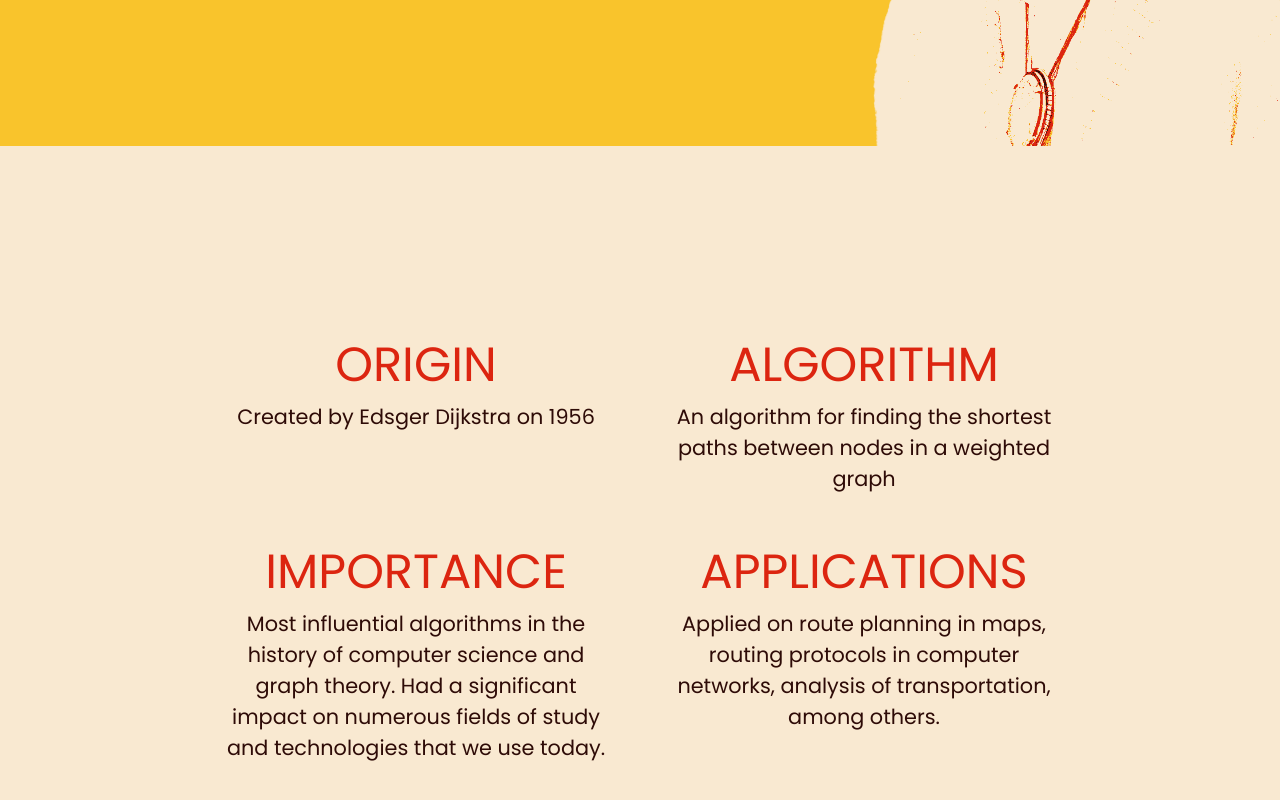
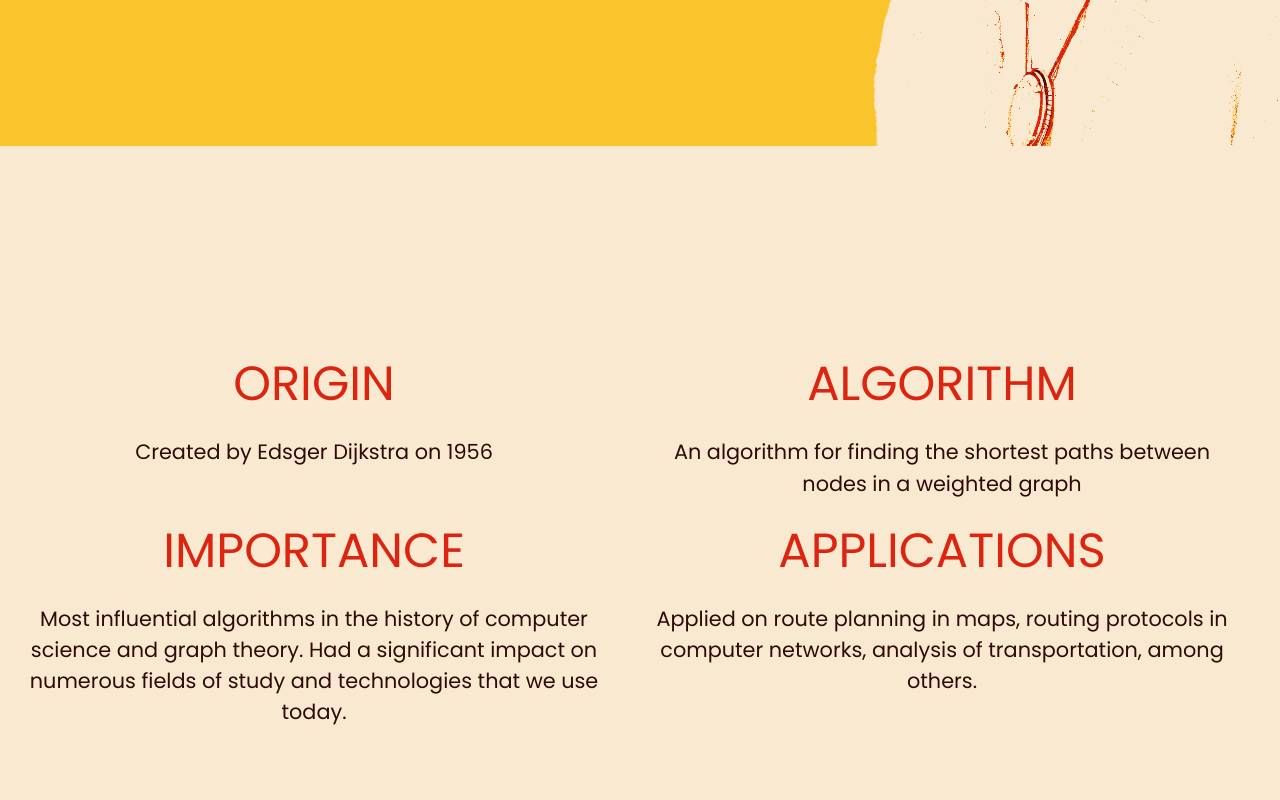
Before and after one commit to Edurz135/no-dijkstra, a React (Create React App) app: page / in a window 1280 px wide. Shown: the part 654-1454 px from the top of the page. Built offline with nearby package versions, Linux system fonts and the light colour scheme; a web font is replaced by a local one.

Commit message:
bootstrap added

```diff
--- a/package.json
+++ b/package.json
@@ -6,6 +6,7 @@
     "@testing-library/jest-dom": "^5.16.5",
     "@testing-library/react": "^13.4.0",
     "@testing-library/user-event": "^13.5.0",
+    "bootstrap": "^5.3.1",
     "firebase": "^9.22.1",
     "i18next": "^23.2.3",
     "node-dijkstra": "^2.5.0",
--- a/public/index.html
+++ b/public/index.html
@@ -22,6 +22,17 @@
       href="https://fonts.googleapis.com/css2?family=Racing+Sans+One&display=swap"
       rel="stylesheet"
     />
+    <link
+      href="https://cdn.jsdelivr.net/npm/bootstrap@5.0.2/dist/css/bootstrap.min.css"
+      rel="stylesheet"
+      integrity="sha384-EVSTQN3/azprG1Anm3QDgpJLIm9Nao0Yz1ztcQTwFspd3yD65VohhpuuCOmLASjC"
+      crossorigin="anonymous"
+    />
+    <script
+      src="https://cdn.jsdelivr.net/npm/bootstrap@5.0.2/dist/js/bootstrap.bundle.min.js"
+      integrity="sha384-MrcW6ZMFYlzcLA8Nl+NtUVF0sA7MsXsP1UyJoMp4YLEuNSfAP+JcXn/tWtIaxVXM"
+      crossorigin="anonymous"
+    ></script>
     <link rel="apple-touch-icon" href="%PUBLIC_URL%/logo512.png" />
     <!--
       manifest.json provides metadata used when your web app is installed on a
--- a/src/App.css
+++ b/src/App.css
@@ -3,7 +3,6 @@
   padding: 0;
   top: 0;
   left: 0;
-  box-sizing: content-box;
   font-family: Bayon, Poppins;
 }
 
@@ -128,41 +127,33 @@
   flex-direction: column;
 }
 
-.description-sec .col {
+/* .description-sec .cola {
   display: flex;
   flex-direction: column;
   width: 100%;
   min-height: 100vh;
   justify-content: center;
   align-items: start;
+} */
+
+.description-sec > .row {
+  min-height: 100vh;
 }
-
-.description-sec .row {
-  display: flex;
-  flex-direction: row;
-  width: 100%;
-  justify-content: center;
-  align-items: start;
-}
-.description-sec .row .card {
+.board {
   display: flex;
   flex-direction: column;
   justify-content: center;
-  width: 30%;
-  margin: 1.3rem 2rem;
   align-items: center;
 }
-.description-sec .row .card .title {
+.board .title {
   font-size: 3rem;
   color: var(--secondary);
 }
 
-.description-sec .row .card .description {
-  width: 100%;
+.board .description {
   font-size: 1.3rem;
   font-family: Poppins;
   color: var(--on-secondary);
-  /* text-align: justify; */
   text-align: center;
 }
 
--- a/src/App.js
+++ b/src/App.js
@@ -32,14 +32,17 @@
           <img src="/EdgerPortraitWithoutMouth.png" />
         </div>
       </div>
-      <div className="sec-container description-sec">
-        <div className="col">
+      <div className="sec-container description-sec container-fluid">
+        <div className="row align-items-center">
           <div className="row">
-            <div className="card">
+            <div className="col-md-6">
+              <div className="board">
                 <p className="title">ORIGIN</p>
                 <p className="description">Created by Edsger Dijkstra on 1956</p>
               </div>
-            <div className="card">
+            </div>
+            <div className="col-md-6">
+              <div className="board">
                 <p className="title">ALGORITHM</p>
                 <p className="description">
                   An algorithm for finding the shortest paths between nodes in a
@@ -47,8 +50,8 @@
                 </p>
               </div>
             </div>
-          <div className="row">
-            <div className="card">
+            <div className="col-md-6">
+              <div className="board">
                 <p className="title">IMPORTANCE</p>
                 <p className="description">
                   Most influential algorithms in the history of computer science
@@ -56,7 +59,9 @@
                   study and technologies that we use today.
                 </p>
               </div>
-            <div className="card">
+            </div>
+            <div className="col-md-6">
+              <div className="board">
                 <p className="title">APPLICATIONS</p>
                 <p className="description">
                   Applied on route planning in maps, routing protocols in computer
@@ -66,9 +71,10 @@
             </div>
           </div>
         </div>
+      </div>
       <div className="sec-container algorithm-sec"></div>
       <div className="sec-container about-sec"></div>
-    </div>
+    </div >
   );
 }
 
```
Also changed, not shown: src/Components/CustomCard/CustomCard.jsx (added), 1 other file (tests, documents, lock files or other folders). Lines whose indentation alone changed are shown as unchanged.
